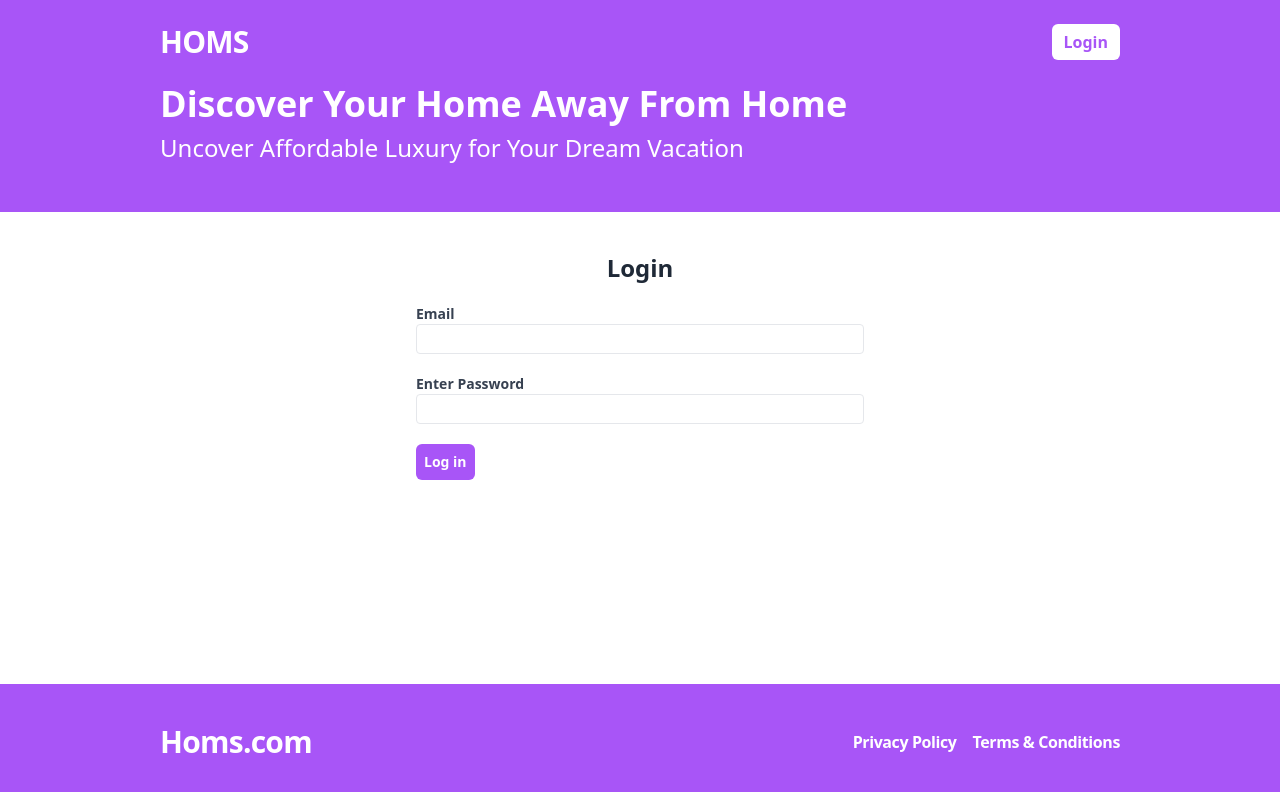
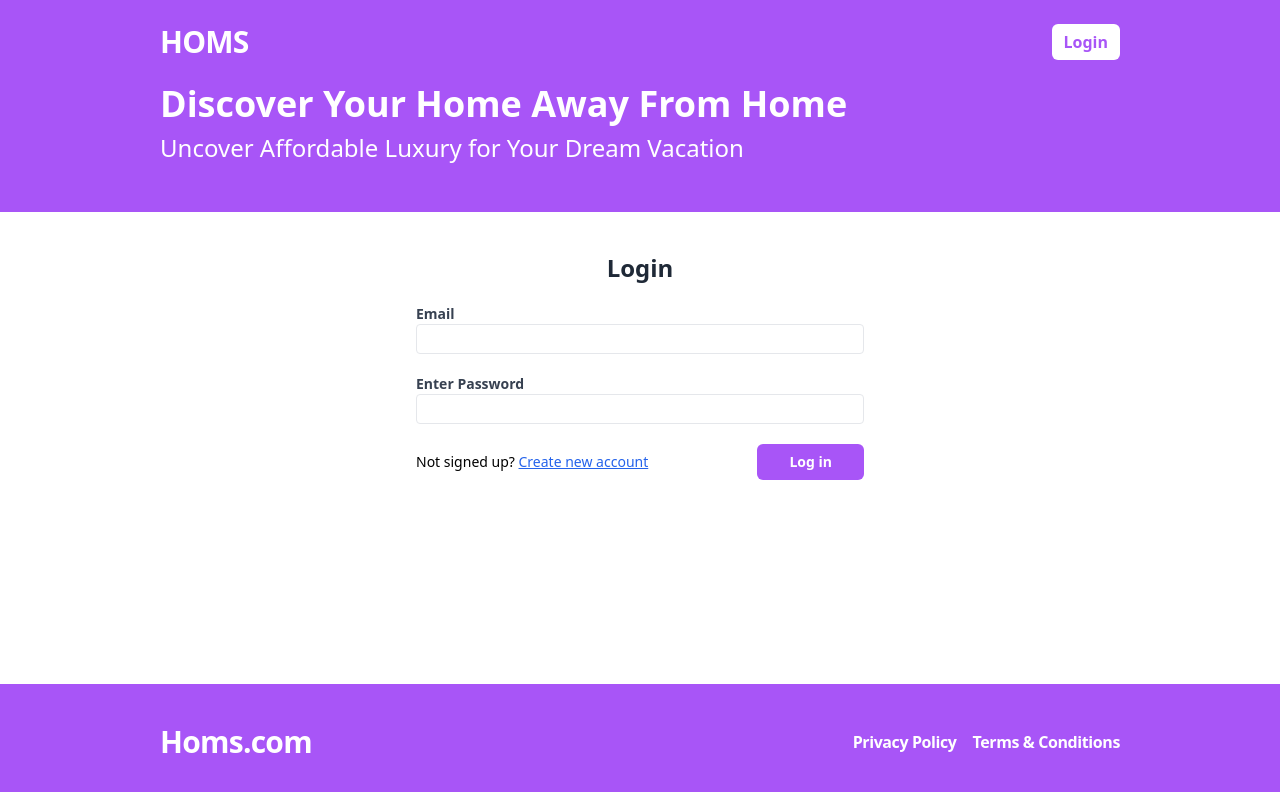
Before and after one commit to hemantkumbhar10/book_hotels_app, a React (Vite) app in the folder frontend/: page /sign-in in a window 1280 px wide. Shown: the top 792 px of the page. Built offline with nearby package versions, Linux system fonts and the light colour scheme; no server answers.

Commit message:
Add Auth Behaviour

```diff
--- a/frontend/src/components/Header.tsx
+++ b/frontend/src/components/Header.tsx
@@ -14,16 +14,16 @@ const Header = () => {
                 </span>
                 <span className='flex flex-x-2'>
                     {
-                        !isLoggedIn ? (
-                            <Link to='/sign-in' className='bg-white flex items-center rounded-md text-purple-500 px-3 font-bold hover:bg-gray-100 hover:scale-105 transition ease-linear duration-100'>Login</Link>
+                        isLoggedIn ? (
+                            <>
+                                <Link className='flex items-center rounded-md text-white px-3 font-bold hover:bg-gray-100 hover:text-purple-500 hover:scale-105 transition ease-linear duration-100' to='/reservations'>Reservations</Link>
+                                <Link className='flex items-center rounded-md text-white px-3 font-bold hover:bg-gray-100 hover:text-purple-500 hover:scale-105 transition ease-linear duration-100'  to='/favourites'>Favourites</Link>
+                                <Logout />
+                            </>
 
                         ) :
                             (
-                                <>
-                                    <Link to='/reservations'>Reservations</Link>
-                                    <Link to='/favourites'>Favourites</Link>
-                                    <Logout/>
-                                </>
+                                <Link to='/sign-in' className='bg-white flex items-center rounded-md text-purple-500 px-3 font-bold hover:bg-gray-100 hover:scale-105 transition ease-linear duration-100'>Login</Link>
                             )
                     }
                 </span>
--- a/frontend/src/components/Logout.tsx
+++ b/frontend/src/components/Logout.tsx
@@ -1,4 +1,4 @@
-import { useMutation } from "react-query";
+import { useMutation, useQueryClient } from "react-query";
 import * as user from '../api/user.api';
 import { useAppContext } from "../contexts/AppContext";
 import { useNavigate } from "react-router-dom";
@@ -6,9 +6,13 @@ import { useNavigate } from "react-router-dom";
 const Logout = () => {
 
     const { showToast } = useAppContext();
+
+    const queryClient = useQueryClient();
     const navigate = useNavigate();
     const mutation = useMutation(user.Logout, {
         onSuccess: async () => {
+            //INVALIDATE ALL QUERIES SPECIFIED (MARKS AS STALE QUERY) AND REFTECHES
+            await queryClient.invalidateQueries("validateToken");
             showToast({ message: "You have been logged out!", type: "SUCCESS" });
             navigate('/');
 
@@ -23,7 +27,7 @@ const Logout = () => {
     }
 
     return (<>
-        <button onClick={logoutHandler} className='bg-white flex items-center rounded-md text-purple-500 px-3 font-bold hover:bg-gray-100 hover:scale-105 transition ease-linear duration-100'>Log out</button>
+        <button onClick={logoutHandler} className='bg-white flex items-center rounded-md text-purple-500 px-3 font-bold hover:bg-gray-100 hover:scale-105 transition ease-linear duration-100 ml-2'>Log out</button>
     </>);
 }
 
--- a/frontend/src/contexts/AppContext.tsx
+++ b/frontend/src/contexts/AppContext.tsx
@@ -30,6 +30,7 @@ const AppContextProvider = ({ children }: ProviderData) => {
     const [messageToast, setMessageToast] = useState<ToastMessageData | undefined>(undefined);
 
     //VALIDATE TOKEN AND RETURNS BOOLEAN BASED ON STATUS 200 OR 401/404/etc.
+    //CREATES QUERY WITH KEY validateToken
     const {isError} = useQuery("validateToken", user.validateToken, {
         retry:false,
     })
--- a/frontend/src/pages/Login.tsx
+++ b/frontend/src/pages/Login.tsx
@@ -1,9 +1,9 @@
 import { useForm } from 'react-hook-form';
-import { useMutation } from 'react-query';
+import { useMutation, useQueryClient } from 'react-query';
 import * as user from '../api/user.api';
 import { useAppContext } from '../contexts/AppContext';
 import { useNavigate } from 'react-router-dom';
-
+import { Link } from 'react-router-dom';
 
 export type LoginFormData = {
     email: string,
@@ -14,6 +14,7 @@ const Login = () => {
 
     const { register, watch, handleSubmit, formState: { errors } } = useForm<LoginFormData>();
     const navigate = useNavigate();
+    const queryClient = useQueryClient();
 
     const { showToast } = useAppContext();
 
@@ -21,6 +22,7 @@ const Login = () => {
     const mutation = useMutation(user.Login, {
         onSuccess: async () => {
             showToast({ message: 'You logged in successfully!', type: "SUCCESS" });
+            await queryClient.invalidateQueries("validateToken");
             navigate('/');
         },
         onError: (error: Error) => {
@@ -61,8 +63,11 @@ const Login = () => {
                     <span className='text-red-500 text-xs'>{errors.password.message}</span>
                 )}
             </label>
-            <span>
-                <button type='submit' className='text-sm bg-purple-500 text-white p-2 font-bold hover:bg-purple-400 rounded-md'>
+            <span className='flex flex-row justify-between items-center'>
+                <span className='text-sm '>
+                    Not signed up? <Link to='/register' className='underline text-blue-600'>Create new account</Link>
+                </span>
+                <button type='submit' className='text-sm bg-purple-500 text-white p-2 font-bold hover:bg-purple-400 rounded-md px-8'>
                     Log in
                 </button>
             </span>
--- a/frontend/src/pages/Register.tsx
+++ b/frontend/src/pages/Register.tsx
@@ -1,6 +1,6 @@
 // import React, { useState, useEffect } from 'react';
 import { useForm } from 'react-hook-form';
-import { useMutation } from 'react-query';
+import { useMutation, useQueryClient } from 'react-query';
 import * as user from '../api/user.api';
 import { useAppContext } from '../contexts/AppContext';
 import { useNavigate } from 'react-router-dom';
@@ -18,7 +18,7 @@ const Register = () => {
 
     const { register, watch, handleSubmit, formState: { errors } } = useForm<RegistrationFormData>();
     const navigate = useNavigate();
-
+    const queryClient = useQueryClient();
     const {showToast} = useAppContext();
 
     //REACT QUERY TO MANAGE SERVER STATES WITH HOOK
@@ -28,6 +28,7 @@ const Register = () => {
             //CAN ADD GLOBAL STATE TOO WITH CONTEXT AND SHOW NOTIFICATION AT TOP HERE
             // console.log('Registration Successful!');
             showToast({message:"You have registered successfully!", type:"SUCCESS"});
+            await queryClient.invalidateQueries("validateToken");
             navigate("/");
         },
         onError:(error:Error)=>{
```
